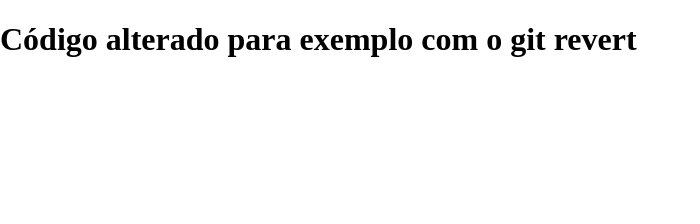
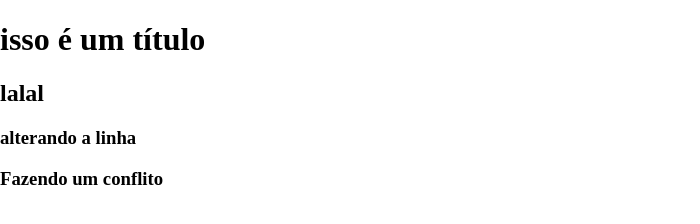
Before and after one commit to dhararech/git, a plain HTML site: page index.html in a window 1280 px wide. Shown: the whole page, without its empty margins (0-700 px from the left). Drawn offline with Linux system fonts and the light colour scheme.

Commit message:
Revert "commit para git revert"
This reverts commit b18911af797efbd04386cd1fa7fc0dfdd6239db4.

```diff
--- a/index.html
+++ b/index.html
@@ -7,6 +7,9 @@
     <title>Problema</title>
 </head>
 <body>
-    <h1>Código alterado para exemplo com o git revert</h1>
+    <h1>isso é um título</h1>
+    <h2>lalal</h2>
+    <h3>alterando a linha</h3>
+    <h3>Fazendo um conflito</h3>
 </body>
 </html>
```
